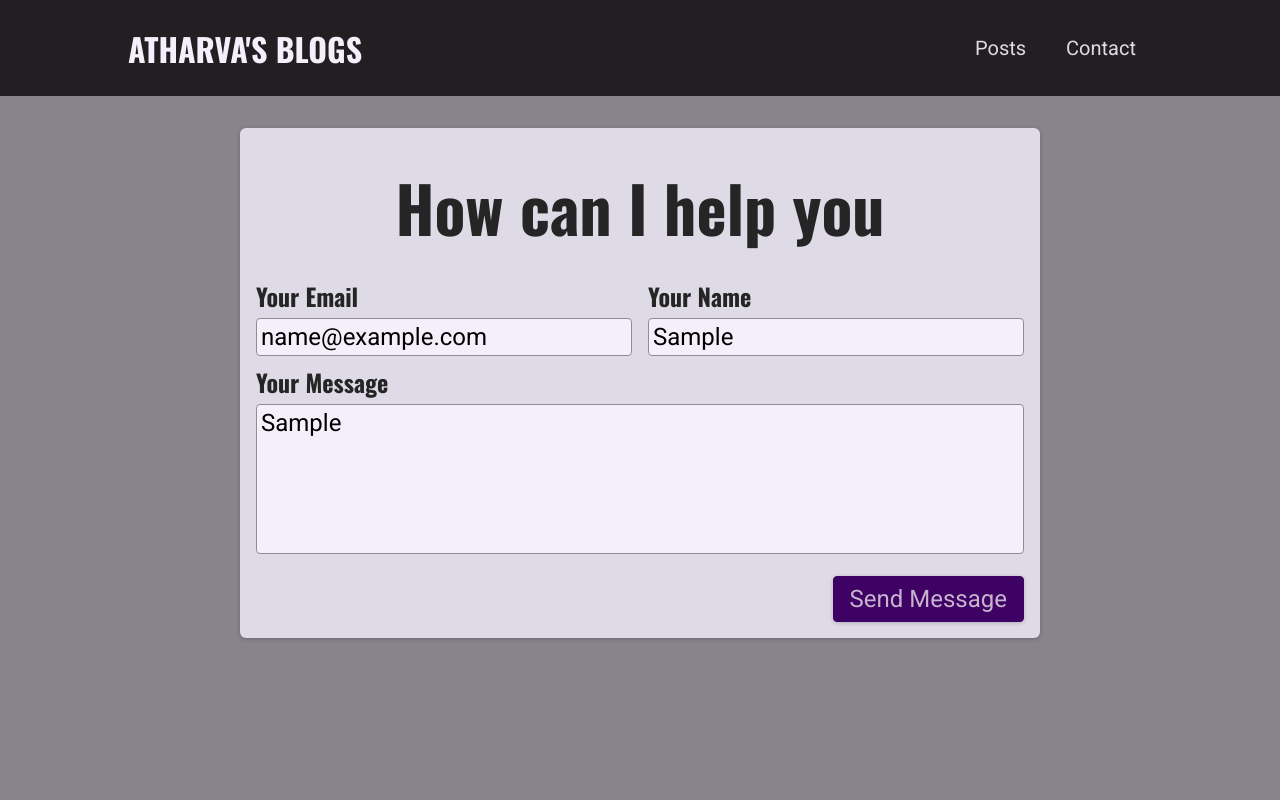
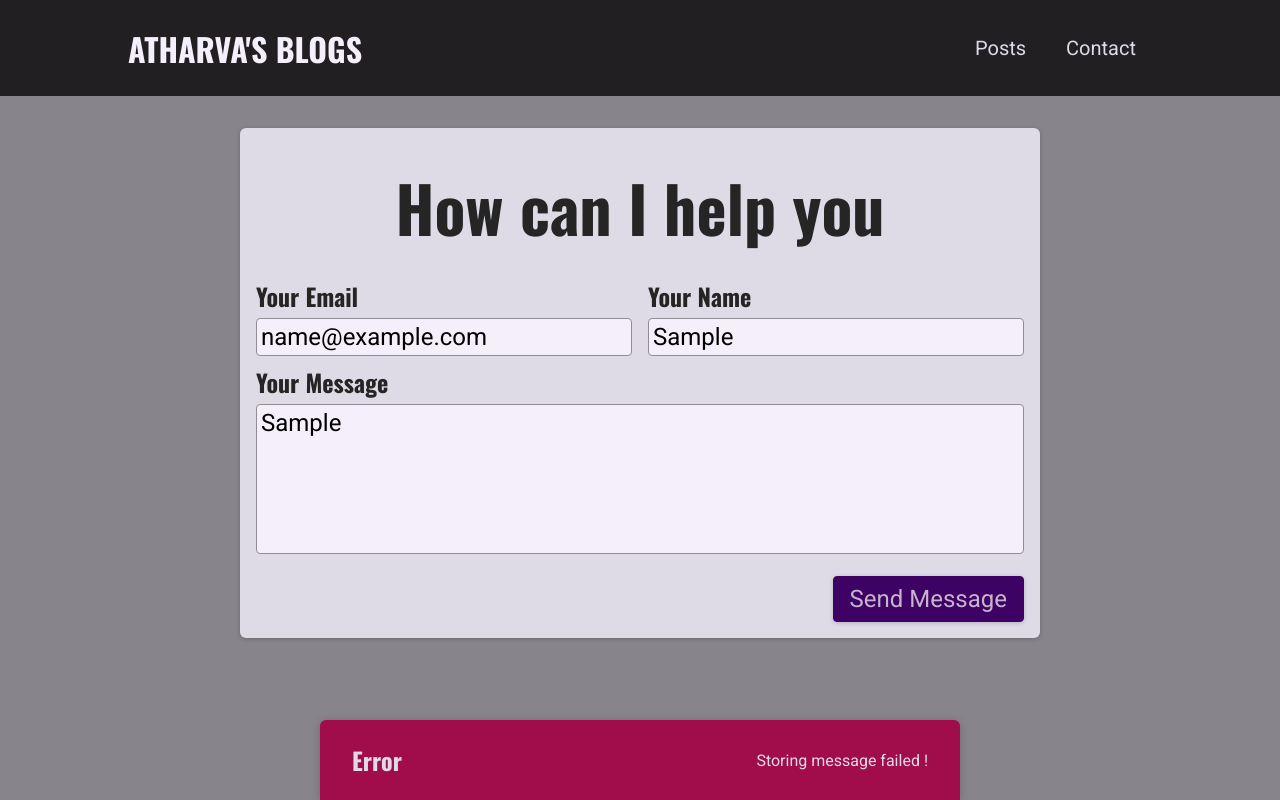
Before and after one commit to atharvakutwal2002/my-blogs, a Next.js app: page /contact in a window 1280 px wide. Both pictures are taken after typing "name@example.com", "Sample", "Sample" into the empty fields and a click on the button "Send Message". Built offline with nearby package versions, Linux system fonts and the light colour scheme; no server answers; the database is empty.

Commit message:
portal added with backend configuration

```diff
--- a/components/contact/contact-form.js
+++ b/components/contact/contact-form.js
@@ -1,24 +1,83 @@
-import { useState } from "react";
+import { useState, useEffect } from "react";
 import classes from "./contact-form.module.css";
+import Notification from "../ui/notification";
+
+async function sendContactData(contactDetails) {
+  const response = await fetch("/api/contact", {
+    method: "POST",
+    body: JSON.stringify(contactDetails),
+    headers: {
+      "Content-Type": "application/json",
+    },
+  });
+  const data = await response.json();
+  if (!response.ok) {
+    throw new Error(data.message || "Something went wrong !");
+  }
+}
 
 function ContactForm() {
   const [enteredEmail, setEnteredEmail] = useState("");
   const [enteredName, setEnteredName] = useState("");
   const [enteredMessage, setEnteredMessage] = useState("");
+  const [requestStatus, setRequestStatus] = useState();
+  const [requestError, setRequestError] = useState();
 
-  function sendMessageHandler(event) {
+  useEffect(() => {
+    if (requestStatus === "success" || requestStatus === "error") {
+      const timer = setTimeout(() => {
+        setRequestStatus(null);
+        setRequestError(null);
+      }, 3000);
+
+      return () => clearTimeout(timer);
+    }
+  }, [requestStatus]);
+
+  async function sendMessageHandler(event) {
     event.preventDefault();
-    fetch("/api/contact", {
-      method: "POST",
-      body: JSON.stringify({
+
+    setRequestStatus("pending");
+
+    try {
+      await sendContactData({
         email: enteredEmail,
         name: enteredName,
         message: enteredMessage,
-      }),
-      headers: {
-        "Content-Type": "application/json",
-      },
-    });
+      });
+      setRequestStatus("success");
+      setEnteredEmail("");
+      setEnteredMessage("");
+      setEnteredName("");
+    } catch (error) {
+      setRequestError(error.message);
+      setRequestStatus("error");
+    }
+  }
+
+  let notification;
+  if (requestStatus === "pending") {
+    notification = {
+      status: "pending",
+      title: "Sending message...",
+      message: "Your message is on its way !",
+    };
+  }
+
+  if (requestStatus === "success") {
+    notification = {
+      status: "success",
+      title: "Success",
+      message: "Message sent successfully ... !",
+    };
+  }
+
+  if (requestStatus === "error") {
+    notification = {
+      status: "error",
+      title: "Error",
+      message: requestError,
+    };
   }
 
   return (
@@ -61,6 +120,13 @@
           <button> Send Message </button>
         </div>
       </form>
+      {notification && (
+        <Notification
+          status={notification.status}
+          title={notification.title}
+          message={notification.message}
+        />
+      )}
     </section>
   );
 }
--- /dev/null
+++ b/components/ui/notification.js
@@ -0,0 +1,29 @@
+import ReactDOM from "react-dom";
+
+import classes from "./notification.module.css";
+
+function Notification(props) {
+  const { title, message, status } = props;
+
+  let statusClasses = "";
+
+  if (status === "success") {
+    statusClasses = classes.success;
+  }
+
+  if (status === "error") {
+    statusClasses = classes.error;
+  }
+
+  const cssClasses = `${classes.notification} ${statusClasses}`;
+
+  return ReactDOM.createPortal(
+    <div className={cssClasses}>
+      <h2>{title}</h2>
+      <p>{message}</p>
+    </div>,
+    document.getElementById("notifications")
+  );
+}
+
+export default Notification;
--- /dev/null
+++ b/components/ui/notification.module.css
@@ -0,0 +1,43 @@
+.notification {
+  display: flex;
+  justify-content: space-between;
+  align-items: center;
+  color: var(--color-grey-100);
+  background-color: var(--color-grey-800);
+  padding: 0 var(--size-8);
+  box-shadow: 0 1px 8px rgba(0, 0, 0, 0.2);
+  position: fixed;
+  height: 5rem;
+  bottom: 0;
+  width: 100%;
+  left: 0;
+  border-top-right-radius: 0;
+  border-top-left-radius: 0;
+}
+
+.notification h2 {
+  font-size: var(--size-6);
+  margin: 0;
+}
+
+.notification p {
+  margin: 0;
+}
+
+.success {
+  background-color: var(--color-success-500);
+  color: var(--color-grey-800);
+}
+
+.error {
+  background-color: var(--color-error-500);
+}
+
+@media (min-width: 768px) {
+  .notification {
+    width: 40rem;
+    left: calc(50% - 20rem);
+    border-top-right-radius: 6px;
+    border-top-left-radius: 6px;
+  }
+}
--- a/pages/_app.js
+++ b/pages/_app.js
@@ -1,10 +1,14 @@
 import "../styles/globals.css";
 import Layout from "../components/layout/layout";
+import Head from 'next/head'
 
 function MyApp({ Component, pageProps }) {
   return (
     <Layout>
+     <Head>
+      <meta name="viewport" content="width=device-width, initial-scale=1" />
 
+     </Head>
       <Component {...pageProps} />{" "}
     </Layout>
   );
--- /dev/null
+++ b/pages/_document.js
@@ -0,0 +1,19 @@
+import Document, { Html, Head, Main, NextScript } from "next/document";
+
+class MyDocument extends Document {
+  render() {
+    return (
+      <Html lang="en">
+        <Head />
+        <body>
+
+          <Main />
+          <NextScript />
+          <div id="notifications"></div>
+        </body>
+      </Html>
+    );
+  }
+}
+
+export default MyDocument;
--- a/pages/api/contact.js
+++ b/pages/api/contact.js
@@ -1,4 +1,6 @@
-function handler(req, res) {
+import { MongoClient } from "mongodb";
+
+async function handler(req, res) {
   if (req.method === "POST") {
     const { email, name, message } = req.body;
 
@@ -18,7 +20,27 @@
       name,
       message,
     };
-    console.log(newMessage);
+    let client ;
+    try{
+     client =await MongoClient.connect(
+      "mongodb+srv://atharvakutwal2002:atharvakutwal2002@cluster0.mweamwt.mongodb.net/my-blog-app?retryWrites=true&w=majority"
+    );
+    }catch(error){
+        res.status(500).json({message:'Could not connect to database .'})
+        return;
+    }
+
+    const db =client.db();
+    try {
+        const result =await db.collection('messages').insertOne(newMessage);
+        newMessage._id= result.insertedId;
+
+    } catch (error) {
+        client.close();
+        res.status(500).json({message:'Storing message failed !'})
+        return;
+    }
+    client.close();
     res
       .status(201)
       .json({ message: "Successfully stored message ! ", message: newMessage });
--- a/pages/contact.js
+++ b/pages/contact.js
@@ -1,7 +1,15 @@
+import { Fragment } from "react";
 import ContactForm from "../components/contact/contact-form";
+import Head from "next/head";
 
 function ContactPage(){
-    return <ContactForm/>
+    return <Fragment>
+        <Head>
+            <title>Contact Me</title>
+            <meta name="description" content="Send me your messages"/>
+        </Head>
+        <ContactForm/>
+    </Fragment>
 }
 
 export default ContactPage;
```
Also changed, not shown: pages/index.js (+8 -0 lines), pages/posts/[slug].js (+11 -1 lines), pages/posts/index.js (+20 -10 lines).
